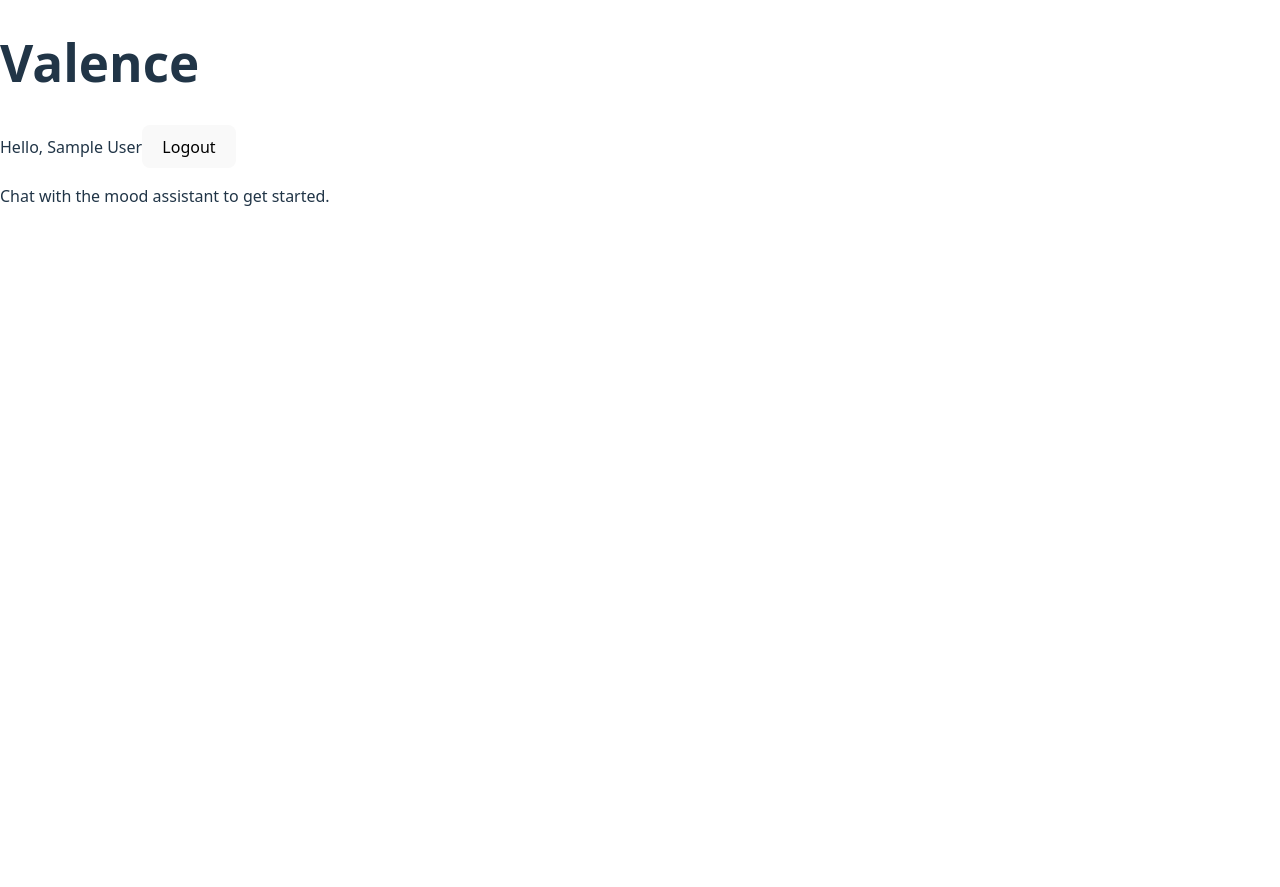
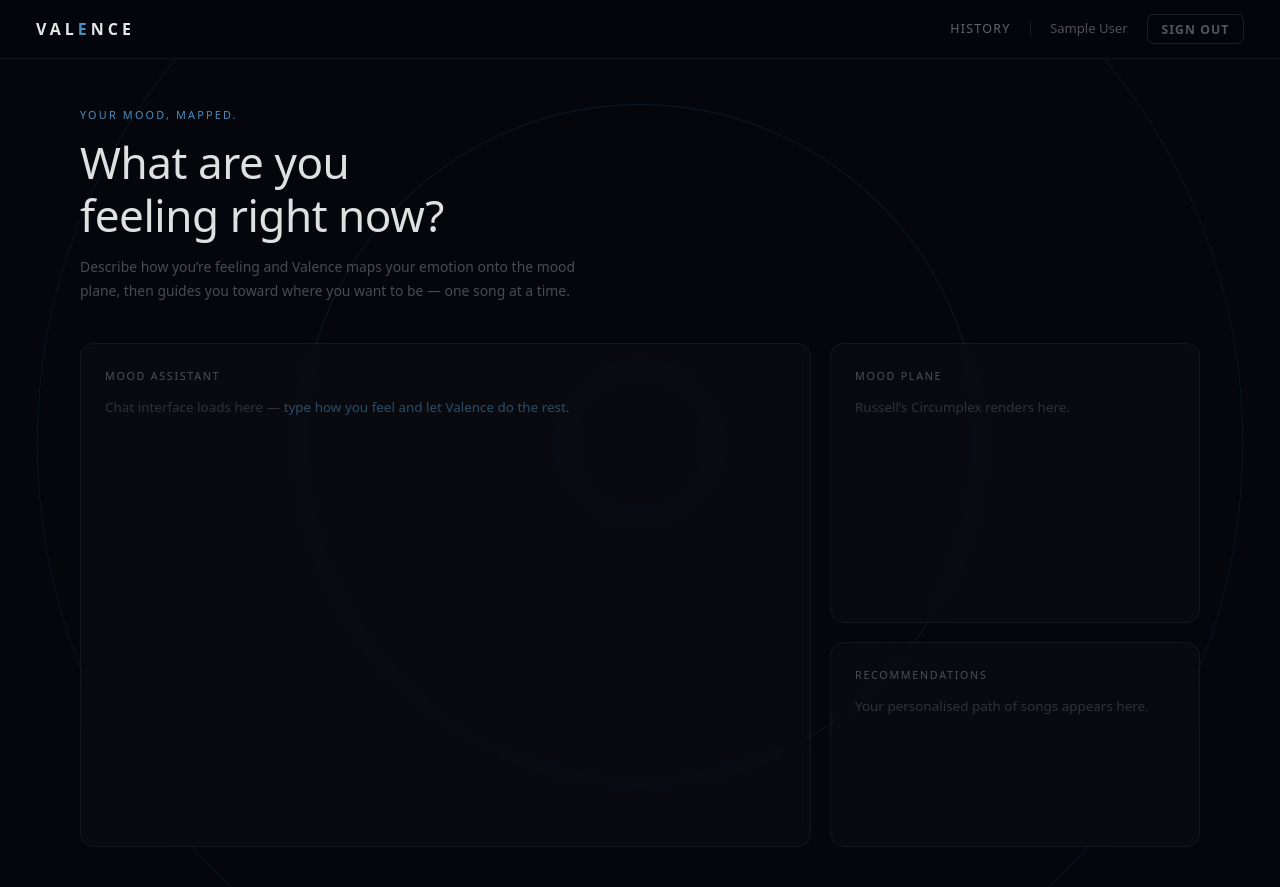
Before and after one commit to aadilfayas/valence-fe, a React (Vite) app: page / in a window 1280 px wide. Before the commit the page ends 834 px from the top, so only its background shows below. Built offline with nearby package versions, Linux system fonts and the light colour scheme; sample sign-in values are in the browser's storage.

Commit message:
chore: fix auth response handling and add Home page styling

```diff
--- /dev/null
+++ b/src/pages/Home.css
@@ -0,0 +1,227 @@
+@keyframes homeEnter {
+  from {
+    opacity: 0;
+    transform: translateY(14px);
+  }
+  to {
+    opacity: 1;
+    transform: none;
+  }
+}
+
+/* ── Root ── */
+.home-root {
+  position: relative;
+  min-height: 100vh;
+  background: #04060c;
+  display: flex;
+  flex-direction: column;
+  overflow: hidden;
+  animation: homeEnter 0.5s ease forwards;
+}
+
+/* ── Sonar canvas ── */
+.home-canvas {
+  position: fixed;
+  inset: 0;
+  width: 100%;
+  height: 100%;
+  pointer-events: none;
+  z-index: 0;
+}
+
+/* ── Sticky header ── */
+.home-header {
+  position: sticky;
+  top: 0;
+  z-index: 100;
+  display: flex;
+  align-items: center;
+  justify-content: space-between;
+  padding: 0 2.25rem;
+  height: 58px;
+  background: rgba(4, 6, 12, 0.75);
+  border-bottom: 1px solid rgba(255, 255, 255, 0.05);
+  backdrop-filter: blur(18px);
+  -webkit-backdrop-filter: blur(18px);
+}
+
+/* ── Wordmark ── */
+.home-wordmark {
+  font-size: 1rem;
+  font-weight: 600;
+  letter-spacing: 0.25em;
+  text-transform: uppercase;
+  color: rgba(255, 255, 255, 0.9);
+  margin: 0;
+}
+
+.home-wordmark span {
+  color: #4a8fc2;
+}
+
+/* ── Nav ── */
+.home-nav {
+  display: flex;
+  align-items: center;
+  gap: 1.2rem;
+}
+
+.home-nav-link {
+  font-size: 0.78rem;
+  letter-spacing: 0.1em;
+  text-transform: uppercase;
+  color: rgba(255, 255, 255, 0.38);
+  text-decoration: none;
+  transition: color 0.2s;
+}
+
+.home-nav-link:hover {
+  color: #4a8fc2;
+}
+
+.home-nav-divider {
+  width: 1px;
+  height: 14px;
+  background: rgba(255, 255, 255, 0.1);
+}
+
+.home-nav-user {
+  font-size: 0.82rem;
+  color: rgba(255, 255, 255, 0.3);
+}
+
+.home-logout-btn {
+  padding: 0.32rem 0.85rem;
+  font-size: 0.76rem;
+  font-weight: 600;
+  letter-spacing: 0.09em;
+  text-transform: uppercase;
+  background: transparent;
+  color: rgba(255, 255, 255, 0.32);
+  border: 1px solid rgba(255, 255, 255, 0.1);
+  border-radius: 6px;
+  cursor: pointer;
+  transition:
+    color 0.2s,
+    border-color 0.2s;
+  font-family: inherit;
+}
+
+.home-logout-btn:hover {
+  color: #f87171;
+  border-color: rgba(248, 113, 113, 0.38);
+}
+
+/* ── Main ── */
+.home-main {
+  position: relative;
+  z-index: 10;
+  flex: 1;
+  display: flex;
+  flex-direction: column;
+  gap: 2.5rem;
+  padding: 3rem 2.5rem 2.5rem;
+  max-width: 1200px;
+  width: 100%;
+  margin-inline: auto;
+  box-sizing: border-box;
+}
+
+/* ── Hero ── */
+.home-hero {
+  display: flex;
+  flex-direction: column;
+  gap: 0.8rem;
+}
+
+.home-hero-label {
+  font-size: 0.68rem;
+  letter-spacing: 0.2em;
+  text-transform: uppercase;
+  color: #4a8fc2;
+  margin: 0;
+}
+
+.home-hero-title {
+  font-size: clamp(1.8rem, 4vw, 2.75rem);
+  font-weight: 300;
+  line-height: 1.2;
+  color: rgba(255, 255, 255, 0.88);
+  margin: 0;
+  letter-spacing: -0.01em;
+}
+
+.home-hero-sub {
+  font-size: 0.87rem;
+  color: rgba(255, 255, 255, 0.28);
+  max-width: 500px;
+  line-height: 1.75;
+  margin: 0;
+}
+
+/* ── Panel grid ── */
+.home-panels {
+  display: grid;
+  grid-template-columns: 1fr 370px;
+  gap: 1.2rem;
+  flex: 1;
+}
+
+@media (max-width: 860px) {
+  .home-panels {
+    grid-template-columns: 1fr;
+  }
+}
+
+/* ── Individual panels ── */
+.home-panel {
+  background: rgba(255, 255, 255, 0.02);
+  border: 1px solid rgba(255, 255, 255, 0.05);
+  border-radius: 14px;
+  backdrop-filter: blur(10px);
+  -webkit-backdrop-filter: blur(10px);
+  padding: 1.5rem;
+  display: flex;
+  flex-direction: column;
+  gap: 0.75rem;
+}
+
+.home-panel--chat {
+  min-height: 400px;
+}
+
+.home-panel-stack {
+  display: flex;
+  flex-direction: column;
+  gap: 1.2rem;
+}
+
+.home-panel--plane {
+  min-height: 230px;
+}
+
+.home-panel--songs {
+  min-height: 155px;
+}
+
+/* ── Panel typography ── */
+.home-panel-label {
+  font-size: 0.67rem;
+  letter-spacing: 0.16em;
+  text-transform: uppercase;
+  color: rgba(255, 255, 255, 0.28);
+  margin: 0;
+}
+
+.home-panel-empty {
+  font-size: 0.84rem;
+  color: rgba(255, 255, 255, 0.16);
+  margin: 0;
+  line-height: 1.65;
+}
+
+.home-panel-empty em {
+  font-style: normal;
+  color: rgba(74, 143, 194, 0.5);
+}
--- a/src/pages/Home.jsx
+++ b/src/pages/Home.jsx
@@ -1,5 +1,72 @@
+import { useRef, useEffect, useCallback } from "react";
+import { useNavigate, Link } from "react-router-dom";
 import { useAuth } from "../context/AuthContext";
-import { useNavigate } from "react-router-dom";
+import "./Home.css";
+
+// ── Sonar-ping canvas ────────────────────────────────────────────────────────
+// Concentric rings expand from the centre, fading as they grow.
+// Visually distinct from the auth-page animations (soundwave / radial).
+function SonarCanvas() {
+  const canvasRef = useRef(null);
+  const rafRef = useRef(null);
+  const ringsRef = useRef([]);
+
+  const spawnRing = useCallback(() => {
+    ringsRef.current.push({ born: performance.now() });
+  }, []);
+
+  useEffect(() => {
+    spawnRing();
+
+    function draw() {
+      const canvas = canvasRef.current;
+      if (!canvas) return;
+      const ctx = canvas.getContext("2d");
+
+      const { offsetWidth: w, offsetHeight: h } = canvas.parentElement;
+      if (canvas.width !== w || canvas.height !== h) {
+        canvas.width = w;
+        canvas.height = h;
+      }
+
+      ctx.clearRect(0, 0, w, h);
+
+      const now = performance.now();
+      const cx = w / 2;
+      const cy = h / 2;
+      const maxR = Math.sqrt(cx * cx + cy * cy) * 1.05;
+
+      ringsRef.current = ringsRef.current.filter(
+        (ring) => ((now - ring.born) / 1000) * 110 < maxR,
+      );
+
+      for (const ring of ringsRef.current) {
+        const age = (now - ring.born) / 1000;
+        const r = age * 110;
+        const alpha = (1 - r / maxR) * 0.2;
+
+        ctx.beginPath();
+        ctx.arc(cx, cy, r, 0, Math.PI * 2);
+        ctx.strokeStyle = `rgba(74, 143, 194, ${alpha})`;
+        ctx.lineWidth = 1.2;
+        ctx.stroke();
+      }
+
+      rafRef.current = requestAnimationFrame(draw);
+    }
+
+    rafRef.current = requestAnimationFrame(draw);
+    const interval = setInterval(spawnRing, 2400);
+
+    return () => {
+      cancelAnimationFrame(rafRef.current);
+      clearInterval(interval);
+    };
+  }, [spawnRing]);
+
+  return <canvas ref={canvasRef} className="home-canvas" />;
+}
+// ─────────────────────────────────────────────────────────────────────────────
 
 export default function Home() {
   const { user, logout } = useAuth();
@@ -11,16 +78,72 @@ export default function Home() {
   };
 
   return (
-    <div className="home-page">
-      <header>
-        <h1>Valence</h1>
-        <div>
-          <span>Hello, {user?.displayName || user?.email}</span>
-          <button onClick={handleLogout}>Logout</button>
+    <div className="home-root">
+      <SonarCanvas />
+
+      {/* ── Sticky header ── */}
+      <header className="home-header">
+        <p className="home-wordmark">
+          Val<span>e</span>nce
+        </p>
+        <nav className="home-nav">
+          <Link to="/dashboard" className="home-nav-link">
+            History
+          </Link>
+          <span className="home-nav-divider" />
+          <span className="home-nav-user">
+            {user?.displayName || user?.email}
+          </span>
+          <button className="home-logout-btn" onClick={handleLogout}>
+            Sign Out
+          </button>
+        </nav>
+      </header>
+
+      {/* ── Main content ── */}
+      <main className="home-main">
+        {/* Hero */}
+        <div className="home-hero">
+          <p className="home-hero-label">Your mood, mapped.</p>
+          <h1 className="home-hero-title">
+            What are you
+            <br />
+            feeling right now?
+          </h1>
+          <p className="home-hero-sub">
+            Describe how you&rsquo;re feeling and Valence maps your emotion onto
+            the mood plane, then guides you toward where you want to be &mdash;
+            one song at a time.
+          </p>
         </div>
-      </header>
-      <main>
-        <p>Chat with the mood assistant to get started.</p>
+
+        {/* Panel grid */}
+        <div className="home-panels">
+          {/* Left — chat */}
+          <div className="home-panel home-panel--chat">
+            <p className="home-panel-label">Mood Assistant</p>
+            <p className="home-panel-empty">
+              Chat interface loads here &mdash;&nbsp;
+              <em>type how you feel and let Valence do the rest.</em>
+            </p>
+          </div>
+
+          {/* Right — plane + songs stacked */}
+          <div className="home-panel-stack">
+            <div className="home-panel home-panel--plane">
+              <p className="home-panel-label">Mood Plane</p>
+              <p className="home-panel-empty">
+                Russell&rsquo;s Circumplex renders here.
+              </p>
+            </div>
+            <div className="home-panel home-panel--songs">
+              <p className="home-panel-label">Recommendations</p>
+              <p className="home-panel-empty">
+                Your personalised path of songs appears here.
+              </p>
+            </div>
+          </div>
+        </div>
       </main>
     </div>
   );
```
